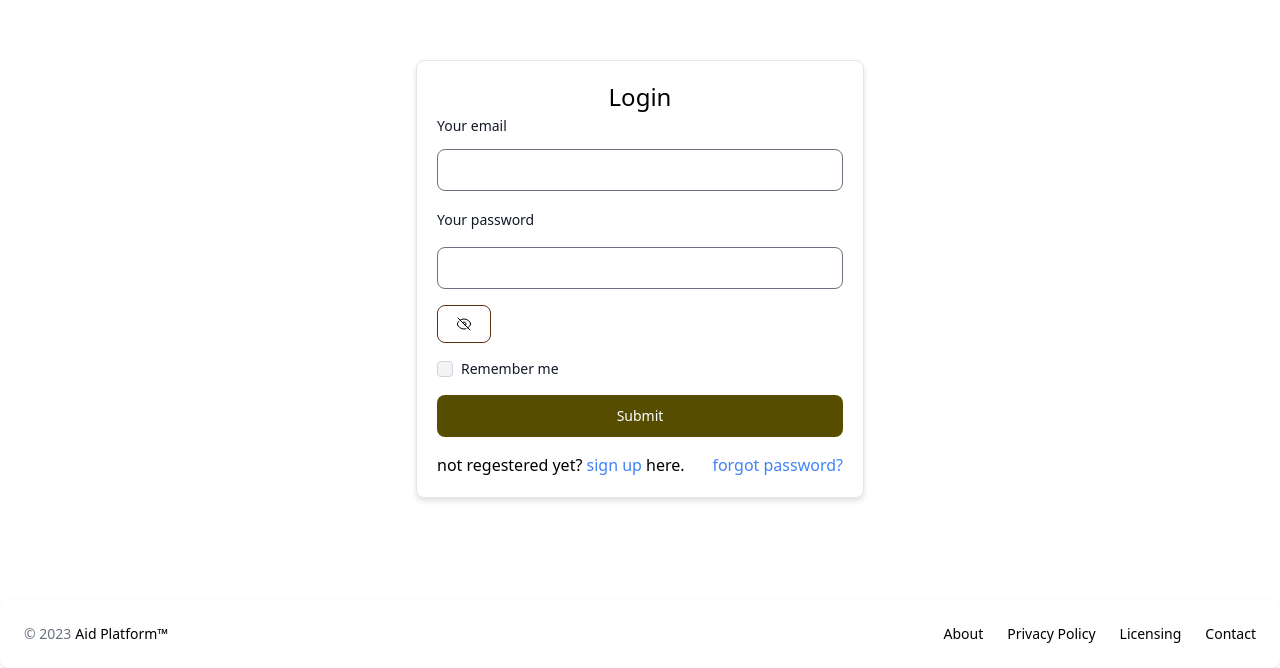
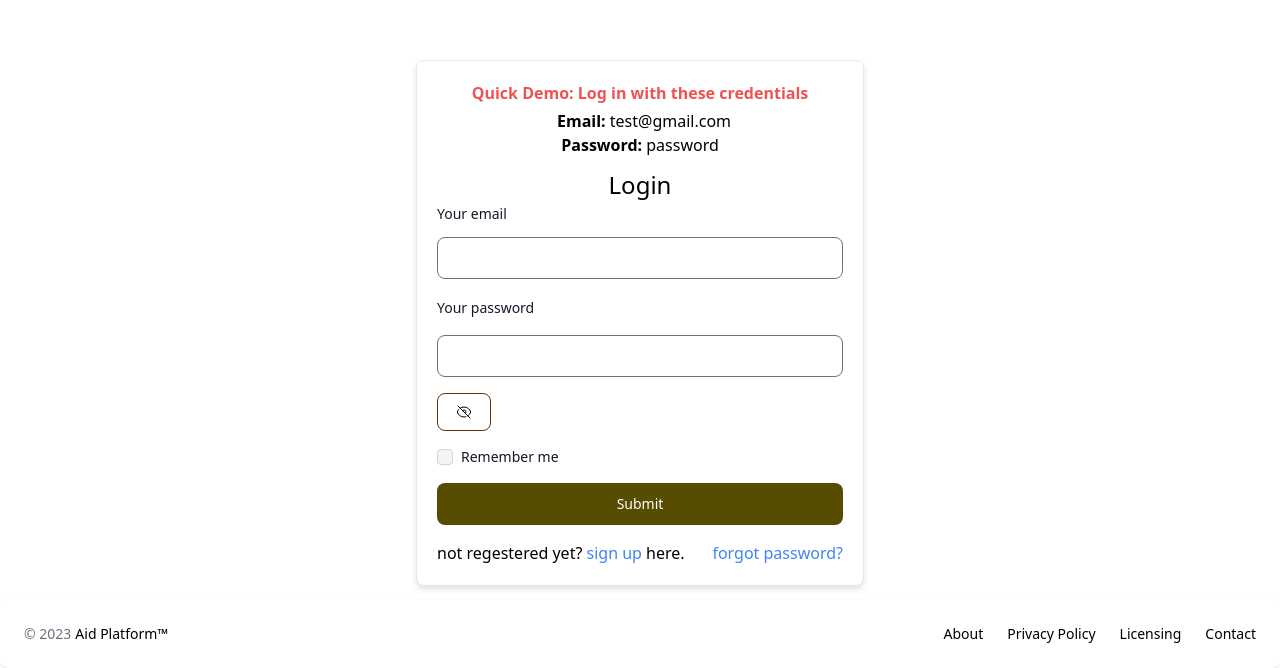
Before and after one commit to Prajay-Chaudhary/aid-platform-frontend, a React (Vite) app: page /my-requests in a window 1280 px wide. Shown: the part 132-800 px from the top of the page. Built offline with nearby package versions, Linux system fonts and the light colour scheme.

Commit message:
Added a dummy credentials for viewers for having a quick demo

```diff
--- a/src/components/Authentication/Forms/LoginForm.jsx
+++ b/src/components/Authentication/Forms/LoginForm.jsx
@@ -1,8 +1,7 @@
 import React, { useState } from 'react';
 import { Formik, Form, Field, ErrorMessage } from 'formik';
 import * as Yup from 'yup';
-import { EyeIcon } from "@heroicons/react/24/outline";
-import { EyeSlashIcon } from "@heroicons/react/24/outline";
+import { EyeIcon, EyeSlashIcon } from "@heroicons/react/24/outline";
 import { Label, Button, Checkbox } from 'flowbite-react';
 
 const LoginForm = ({ handleLogin }) => {
@@ -35,6 +34,19 @@ const LoginForm = ({ handleLogin }) => {
     <>
       <div className="w-full h-screen flex items-center justify-center m-auto ">
         <div className="max-w-md w-full m-auto mt-20 md:mt-48 p-5 bg-white border drop-shadow-md hover:drop-shadow-2xl rounded-lg">
+          <div>
+            <div className="text-center mb-3">
+              <h1 className="text-red-500 font-bold mb-1">Quick Demo: Log in with these credentials</h1>
+              <p>
+                <span className="font-bold ml-2">Email:</span>
+                <span> test@gmail.com</span>
+              </p>
+              <p>
+                <span className="font-bold">Password:</span>
+                <span> password</span>
+              </p>
+            </div>
+          </div>
           <h2 className="font-medium text-2xl text-center">Login</h2>
           <Formik
             initialValues={{ email: '', password: '' }}
--- a/src/components/Authentication/LoginMain.jsx
+++ b/src/components/Authentication/LoginMain.jsx
@@ -34,7 +34,7 @@ function LoginMain() {
         toast.success('Login successfull!');
         // Delay the redirect to the request page by 1 second
         setTimeout(() => {
-          window.location = '/login';
+          window.location = '/requests';
         }, 1000);
       } else {
         console.error('Login failed');
```
